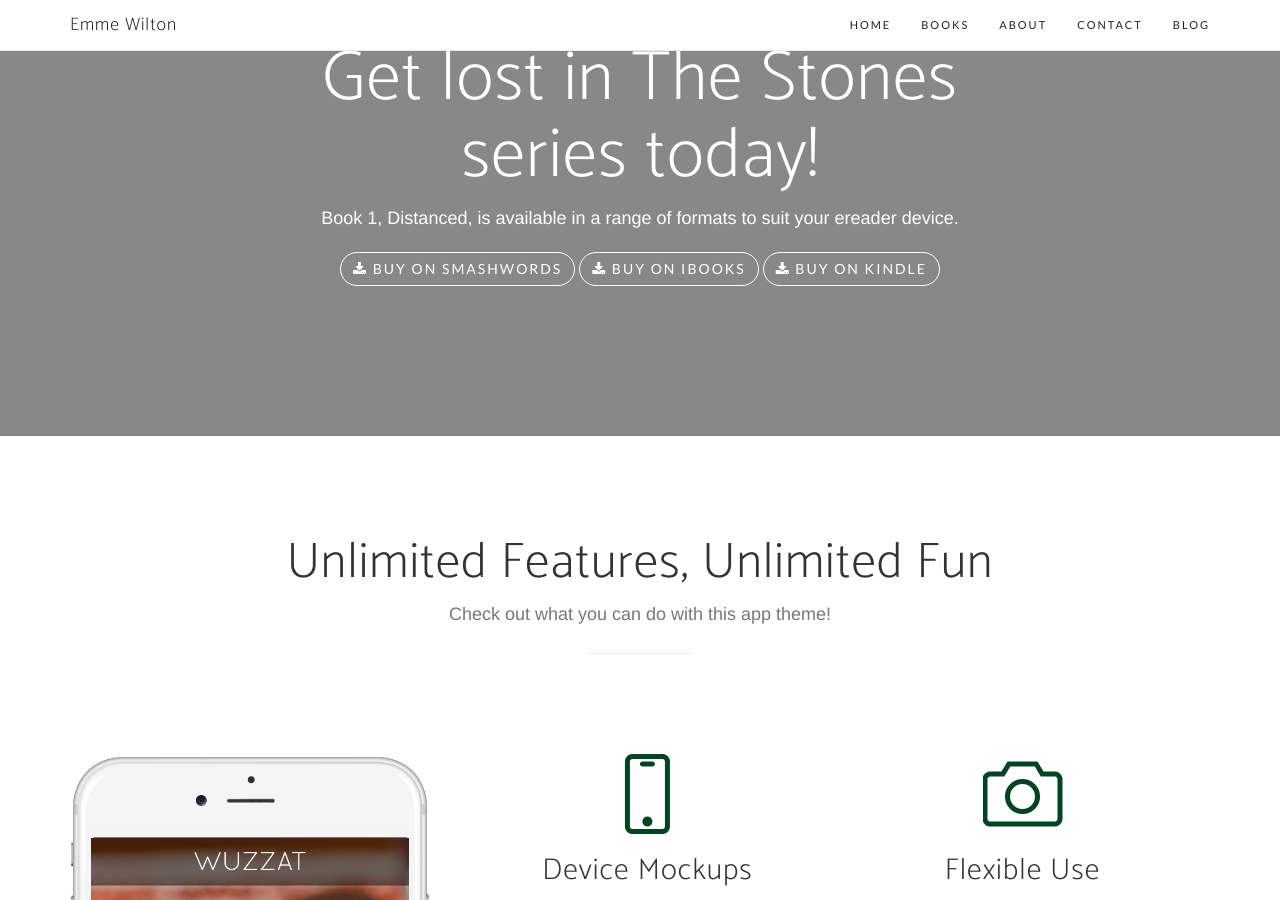
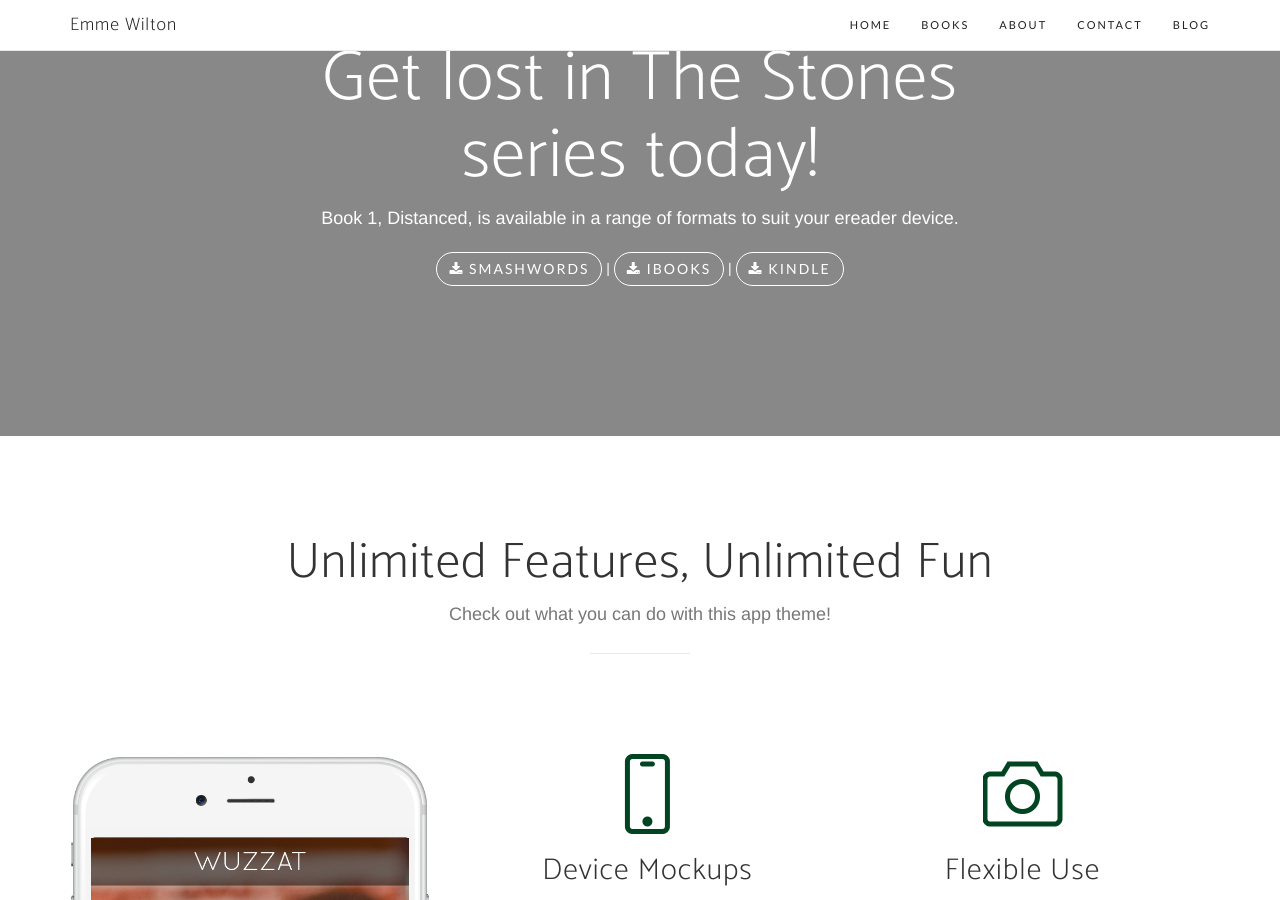
Before and after one commit to emmewilton/emmewilton.github.io, a Jekyll site: the page built from index.html, in a window 1280 px wide and 900 px high, scrolled down 1009 px. Built offline with Jekyll 4.4.1, drawn with Linux system fonts in a browser that asks for light colours; nearby versions of some CDN libraries; some web fonts are replaced; the list of posts is cut into pages by our own code.

Commit message:
Customise call to action

```diff
--- a/_includes/call-to-action.html
+++ b/_includes/call-to-action.html
@@ -5,9 +5,9 @@
                 <h2 class="section-heading">Get lost in The Stones series today!</h2>
                 <p>Book 1, Distanced, is available in a range of formats to suit your ereader device.</p>
                 <div class="badges">
-                    <a class="btn btn-outline" href="#"><i class="fa fa-download"></i> Buy on Smashwords</a>
-                    <a class="btn btn-outline" href="#"><i class="fa fa-download"></i> Buy on iBooks</a>
-                    <a class="btn btn-outline" href="#"><i class="fa fa-download"></i> Buy on Kindle</a>
+                    <a class="btn btn-outline" href="#"><i class="fa fa-download"></i> Smashwords</a> |
+                    <a class="btn btn-outline" href="#"><i class="fa fa-download"></i> iBooks</a> |
+                    <a class="btn btn-outline" href="#"><i class="fa fa-download"></i> Kindle</a>
                     <!--<a class="badge-link" href="#"><img src="/img/google-play-badge.svg" alt=""></a>
                     <a class="badge-link" href="#"><img src="/img/app-store-badge.svg" alt=""></a>-->
                 </div>
```
